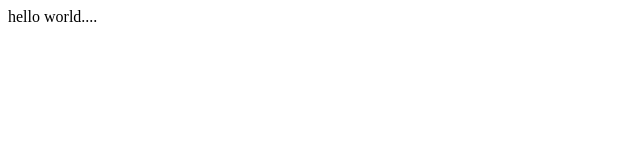
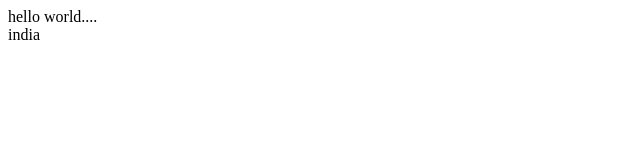
Before and after one commit to malipraveen80/githubtrening, a plain HTML site: page index.html in a window 1280 px wide. Shown: the full height of the page, 0-640 px from the left. Drawn offline with Linux system fonts and the light colour scheme.

Commit message:
html.com

```diff
--- a/index.html
+++ b/index.html
@@ -1,5 +1,6 @@
 <html>
     <body>
-        hello world....
+        hello world....<br>
+        india
     </body>
 </html>
```
